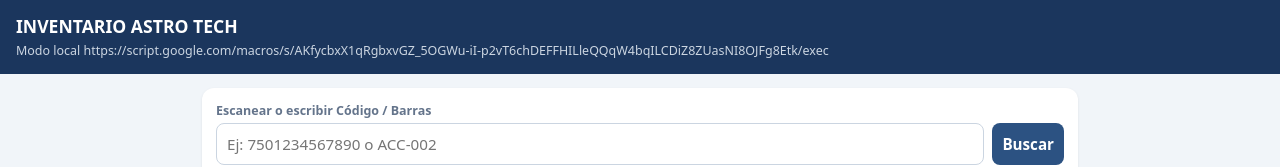
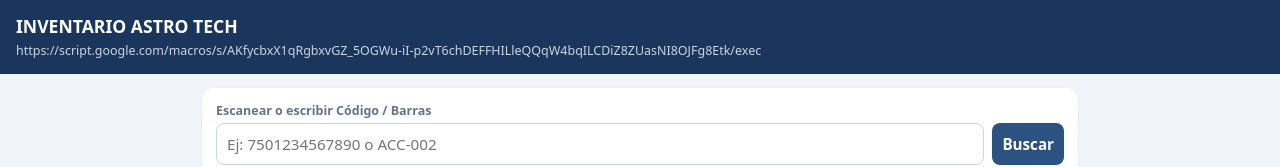
Before and after one commit to xlexiscy/INVENTARIO-ASTROTECH, a plain HTML site: page index.html in a window 1280 px wide. Shown: the top 167 px of the page. Drawn offline with Linux system fonts and the light colour scheme.

Commit message:
Update index.html

```diff
--- a/index.html
+++ b/index.html
@@ -183,7 +183,7 @@
     async function cargarNube() {
       cargarLocal();
       if (!API_URL || API_URL.includes("https://script.google.com/macros/s/AKfycbxX1qRgbxvGZ_5OGWu-iI-p2vT6chDEFFHILleQQqW4bqILCDiZ8ZUasNI8OJFg8Etk/exec")) {
-        document.getElementById("syncStatus").textContent = "Modo local https://script.google.com/macros/s/AKfycbxX1qRgbxvGZ_5OGWu-iI-p2vT6chDEFFHILleQQqW4bqILCDiZ8ZUasNI8OJFg8Etk/exec";
+        document.getElementById("syncStatus").textContent = "https://script.google.com/macros/s/AKfycbxX1qRgbxvGZ_5OGWu-iI-p2vT6chDEFFHILleQQqW4bqILCDiZ8ZUasNI8OJFg8Etk/exec";
         return;
       }
       try {
```
